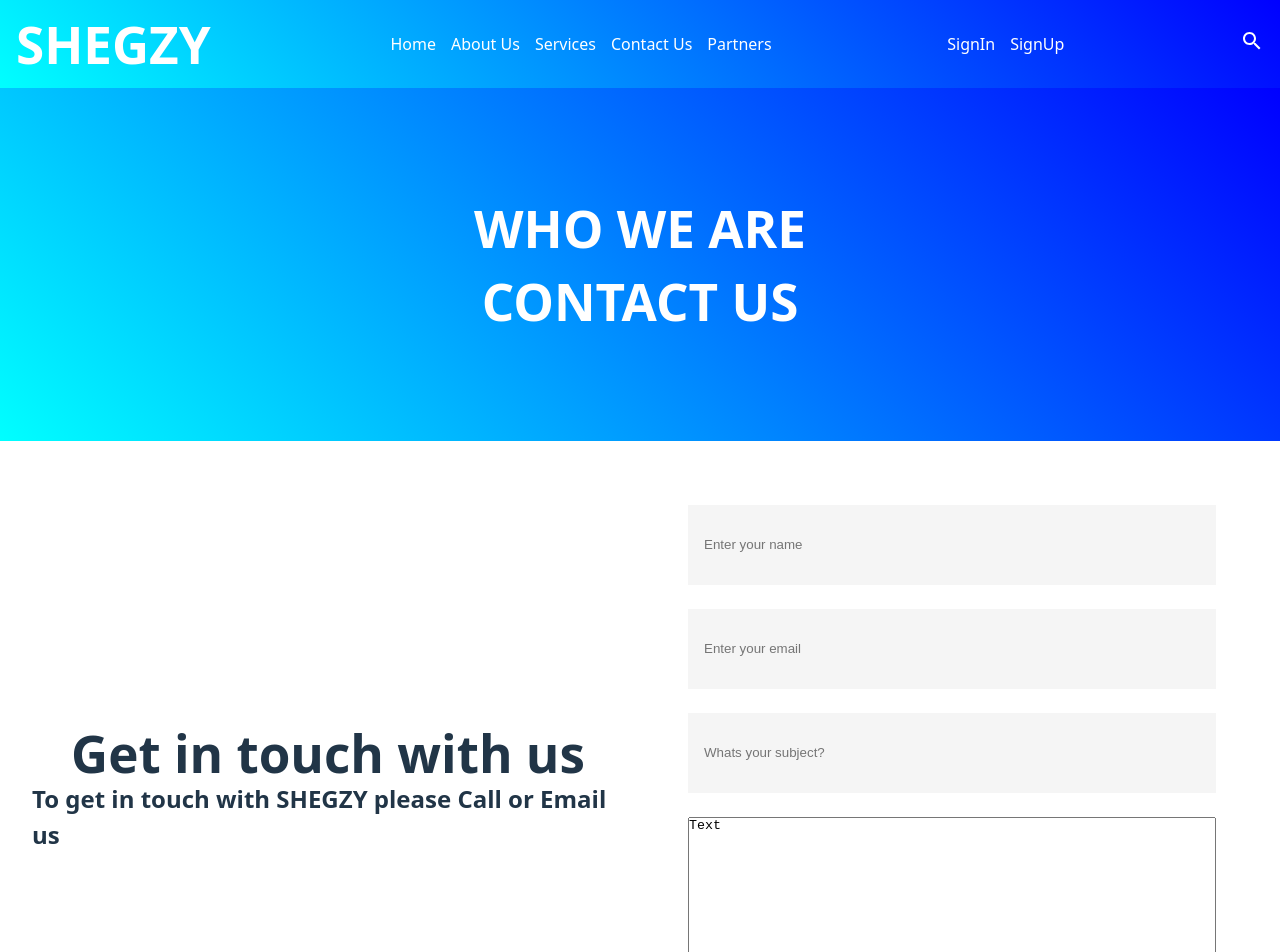
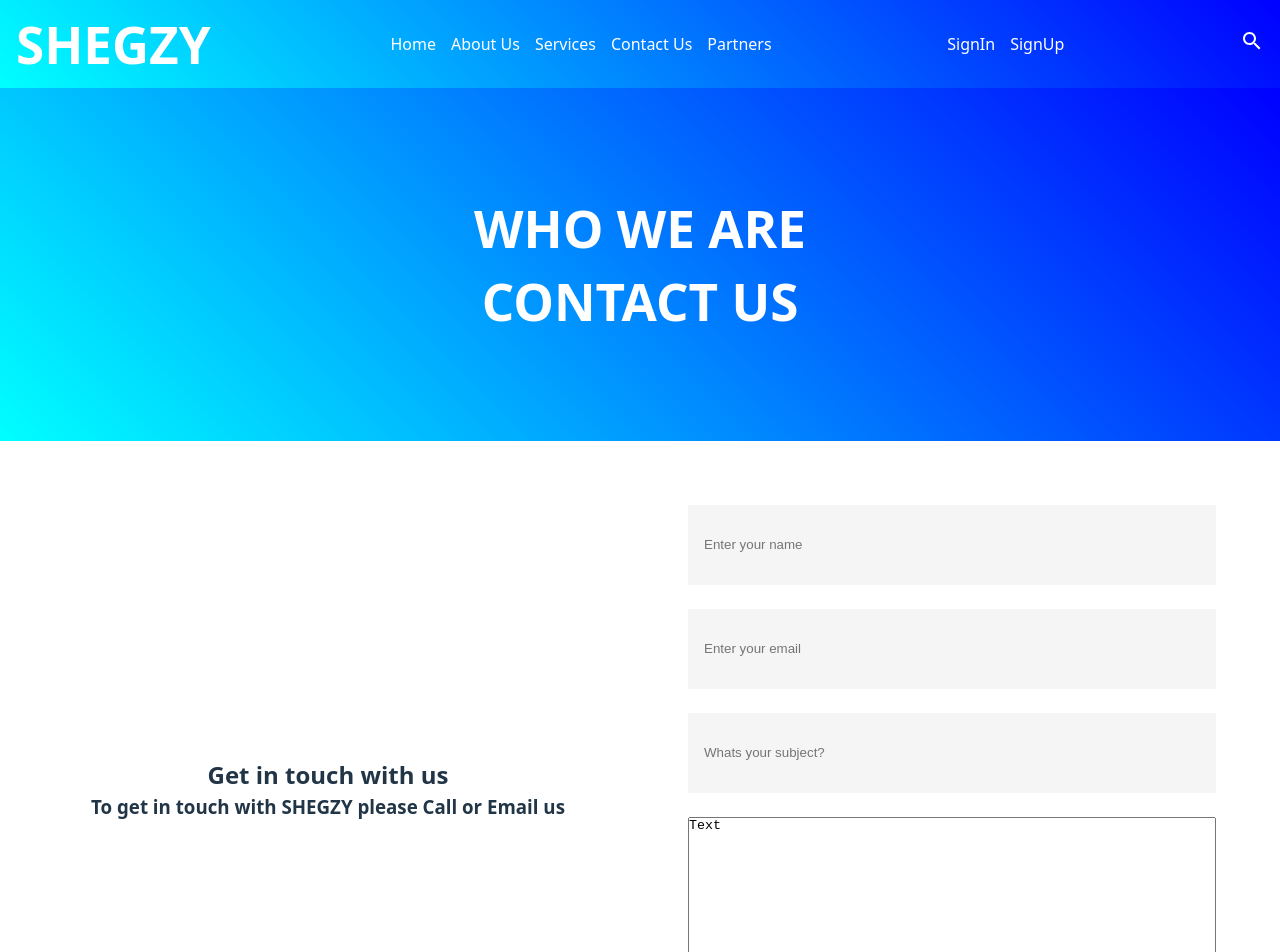
Before and after one commit to SegundamanoDev/Shegzy, a React (Vite) app: page /contact in a window 1280 px wide. Shown: the top 952 px of the page. Built offline with nearby package versions, Linux system fonts and the light colour scheme.

Commit message:
Added some modification to enable the banner top slide to next image when click

```diff
--- a/src/Components/About.css
+++ b/src/Components/About.css
@@ -54,12 +54,16 @@
 	gap: 2rem;
 	width: 100%;
 	text-align: center;
+	align-items: center;
+	justify-content: center;
 }
 .team > .team_info > ul {
 	display: grid;
 	grid-template-columns: repeat(auto-fit, minmax(300px, 1fr));
 	gap: 2rem;
 	padding: 2rem;
+	align-items: center;
+	justify-content: center;
 }
 .team > .team_info > ul > li > .desc {
 	gap: 1.5rem;
--- a/src/Components/Contact.css
+++ b/src/Components/Contact.css
@@ -12,18 +12,24 @@
 	grid-template-columns: repeat(auto-fit, minmax(400px, 1fr));
 	gap: 2rem;
 	padding: 2rem;
+	justify-content: center;
 }
 .contact_bottom > .left {
+	width: 100%;
+	height: 100%;
+	display: flex;
+	flex-wrap: wrap;
+	flex-direction: column;
+	align-items: center;
+	justify-content: center;
+}
+.contact_bottom > .right {
 	width: 100%;
 	height: 100%;
 	display: flex;
 	flex-direction: column;
 	align-items: center;
 	justify-content: center;
-}
-.contact_bottom > .right {
-	width: 100%;
-	height: fit-content;
 }
 .contact_bottom > .right > form {
 	width: 100%;
--- a/src/Components/Contact.jsx
+++ b/src/Components/Contact.jsx
@@ -15,8 +15,8 @@ const Contact = () => {
 			</div>
 			<div className='contact_bottom'>
 				<div className='left'>
-					<h1>Get in touch with us</h1>
-					<h2>To get in touch with SHEGZY please Call or Email us</h2>
+					<h2>Get in touch with us</h2>
+					<h3>To get in touch with SHEGZY please Call or Email us</h3>
 				</div>
 				<div className='right'>
 					<form>
--- a/src/Components/Home.css
+++ b/src/Components/Home.css
@@ -53,8 +53,8 @@
 }
 @keyframes content {
 	0% {
-		visibility: hidden;
-		opacity: 0;
+		visibility: visi;
+		opacity: 1;
 		top: 70%;
 	}
 	100% {
```
